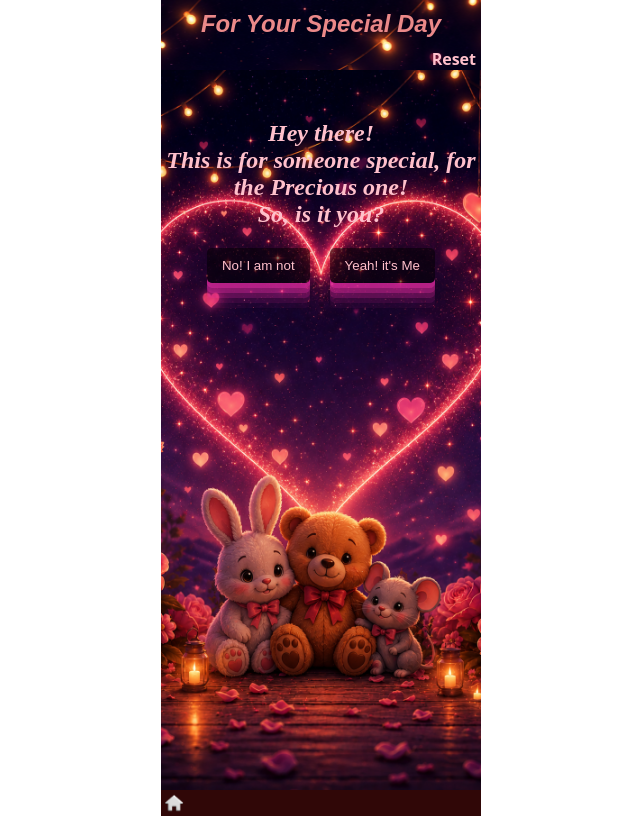
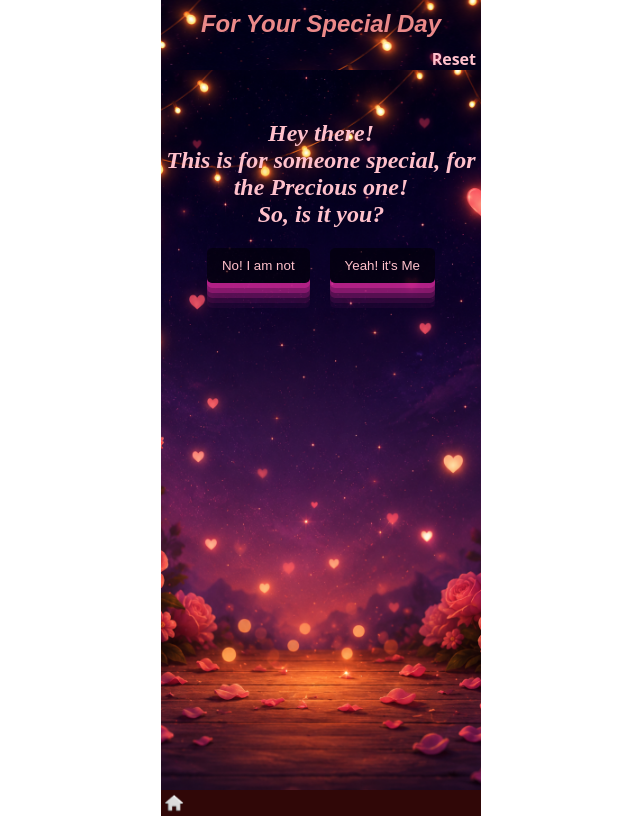
Before and after one commit to Kumar-Awadhesh/Birthday-Wish, a React (Vite) app in the folder vite-project/: page / in a window 1280 px wide. Shown: the whole page, without its empty margins (319-959 px from the left). Built offline with nearby package versions, Linux system fonts and the light colour scheme.

Commit message:
background changed to dashboard component

```diff
--- a/vite-project/src/App.css
+++ b/vite-project/src/App.css
@@ -6,7 +6,7 @@
     width: 320px;
     height: 90vh;
     margin: auto;
-    background: url("/images/waiting-theme-img.png");
+    background: url("/images/dashboard_theme.png");
     background-position: top;
     background-repeat: no-repeat;
     background-size: cover;
@@ -120,7 +120,7 @@
     margin: auto;
     align-content: center;
 
-    background: url("/images/dashboard_theme.png");
+    background: url("/images/waiting-theme-img.png");
     background-position: top;
     background-repeat: no-repeat;
     background-size: cover;
```
